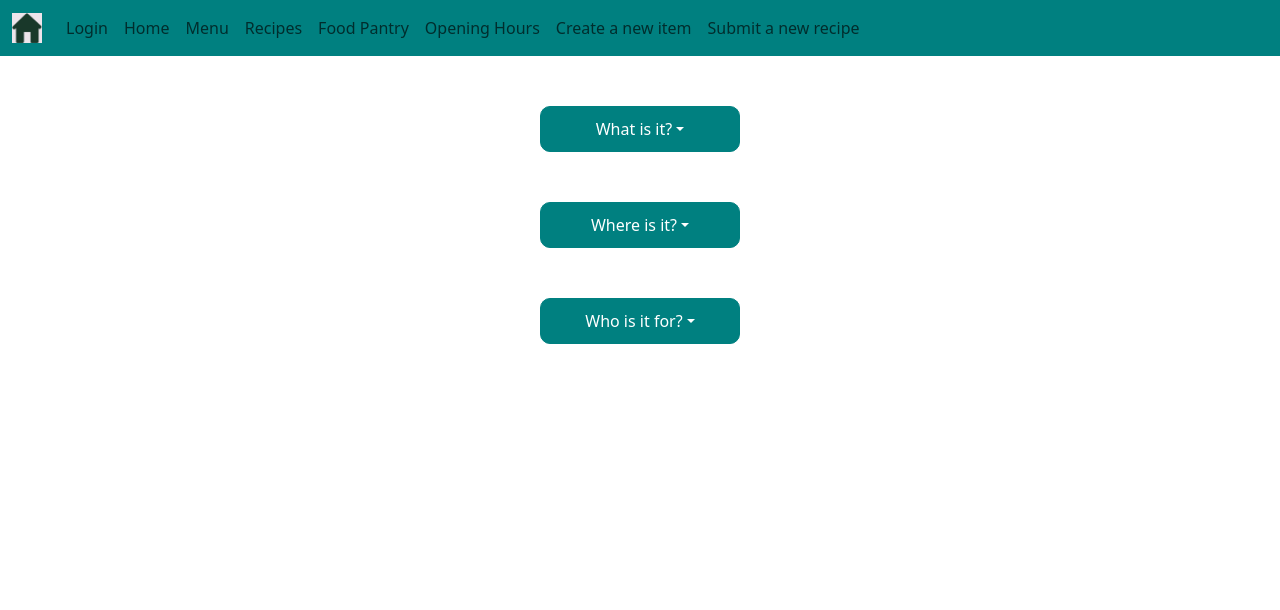
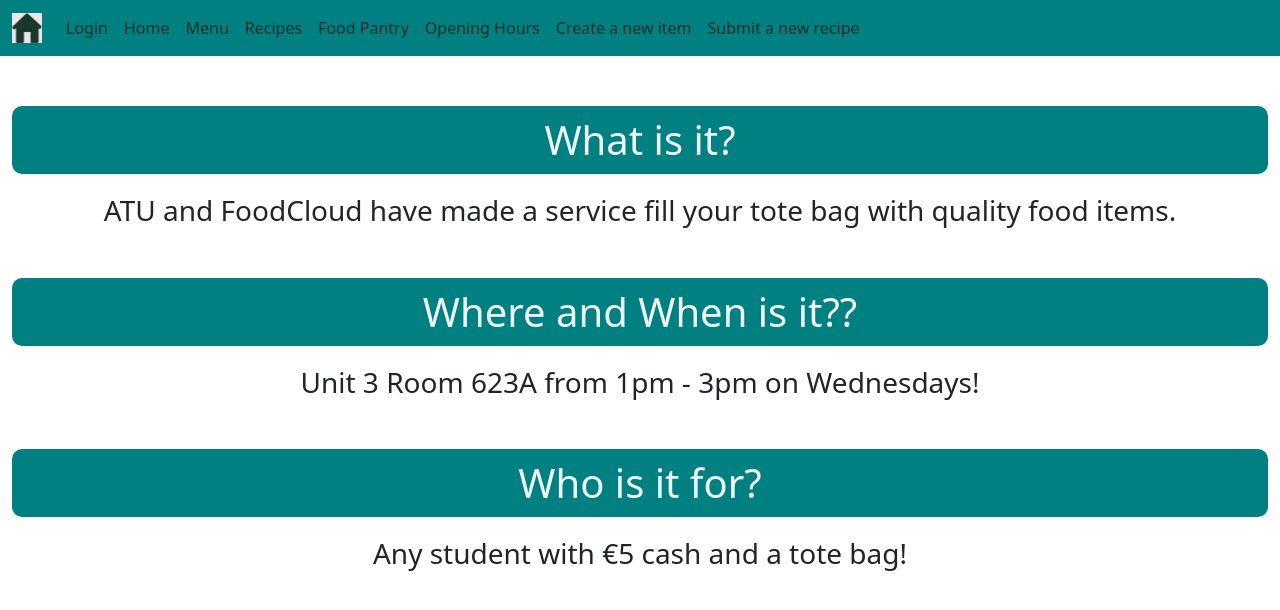
Before and after one commit to CanteenProjectATU/UserVersion, a React (Create React App) app: page /FoodPantry in a window 1280 px wide. Shown: the top 610 px of the page. Built offline with nearby package versions, Linux system fonts and the light colour scheme.

Commit message:
Changed ui for food pantry

```diff
--- a/src/FrontendComponents/FoodPantry.js
+++ b/src/FrontendComponents/FoodPantry.js
@@ -1,41 +1,22 @@
 import React from 'react';
 import '../CssFiles/Pantry.css';
-import { Container, Dropdown } from 'react-bootstrap';
+import { Container } from 'react-bootstrap';
 
 //This page is static information about the Food Pantry
 const FoodPantry = () => {
     return (
         <div className="PantryPage">
+            {/* Changed to headers for easier reading as requested */}
+            <Container className="dropdownsContainer" fluid>
 
-            {/* https://react-bootstrap.netlify.app/docs/components/dropdowns */}
-            {/* Make 3 buttons that when clicked display the answer to the question on the button with a dropdown menu*/}
-            <Container className="dropdownsContainer" fluid>
-                <Dropdown>
-                    <Dropdown.Toggle className="pantryButtons" id="dropdown-basic">
-                        What is it?
-                    </Dropdown.Toggle>
-                    <Dropdown.Menu fluid>
-                        <Dropdown.Item href="#">ATU and FoodCloud<br></br> have made a service <br></br>fill your tote bag with<br></br> quality food items.</Dropdown.Item>
-                    </Dropdown.Menu>
-                </Dropdown>
+                <h1>What is it?</h1>
+                <h3>ATU and FoodCloud have made a service fill your tote bag with quality food items.</h3>
 
-                <Dropdown>
-                    <Dropdown.Toggle className="pantryButtons" variant="primary" id="dropdown-where">
-                        Where is it?
-                    </Dropdown.Toggle>
-                    <Dropdown.Menu>
-                        <Dropdown.Item href="#">Unit 3 Room 623A from <br></br>1pm - 3pm on Wednesdays!</Dropdown.Item>
-                    </Dropdown.Menu>
-                </Dropdown>
+                <h1>Where and When is it??</h1>
+                <h3>Unit 3 Room 623A from 1pm - 3pm on Wednesdays!</h3>
 
-                <Dropdown>
-                    <Dropdown.Toggle className="pantryButtons" variant="primary" id="dropdown-who">
-                        Who is it for?
-                    </Dropdown.Toggle>
-                    <Dropdown.Menu>
-                        <Dropdown.Item href="#">Any student with €5 cash<br></br> and a tote bag!</Dropdown.Item>
-                    </Dropdown.Menu>
-                </Dropdown>
+                <h1>Who is it for?</h1>
+                <h3>Any student with €5 cash and a tote bag!</h3>
             </Container>
 
 
```
